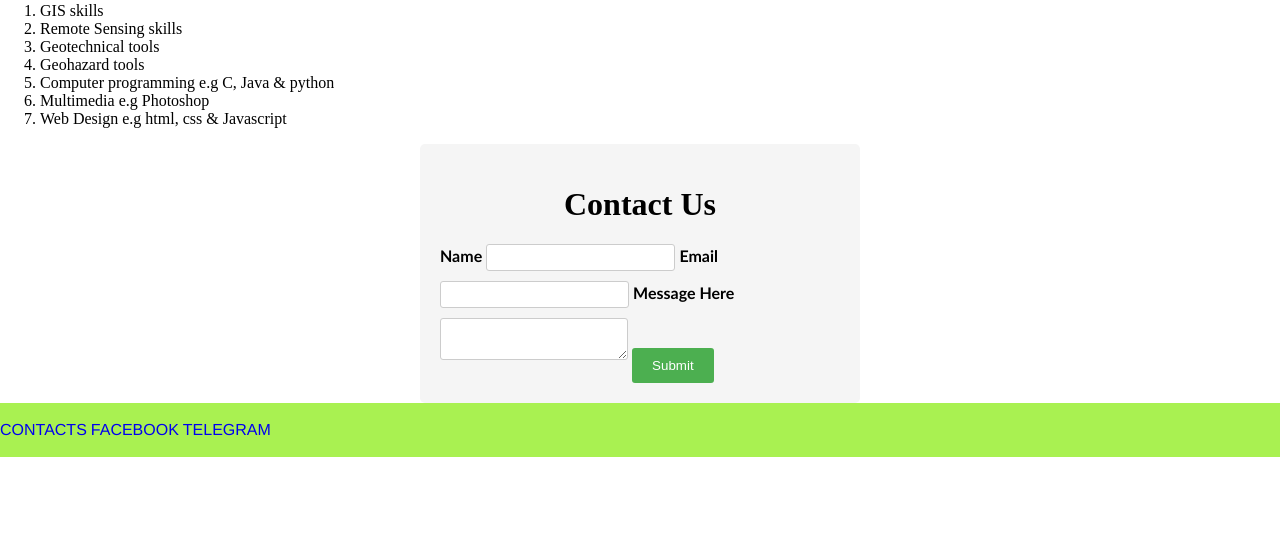
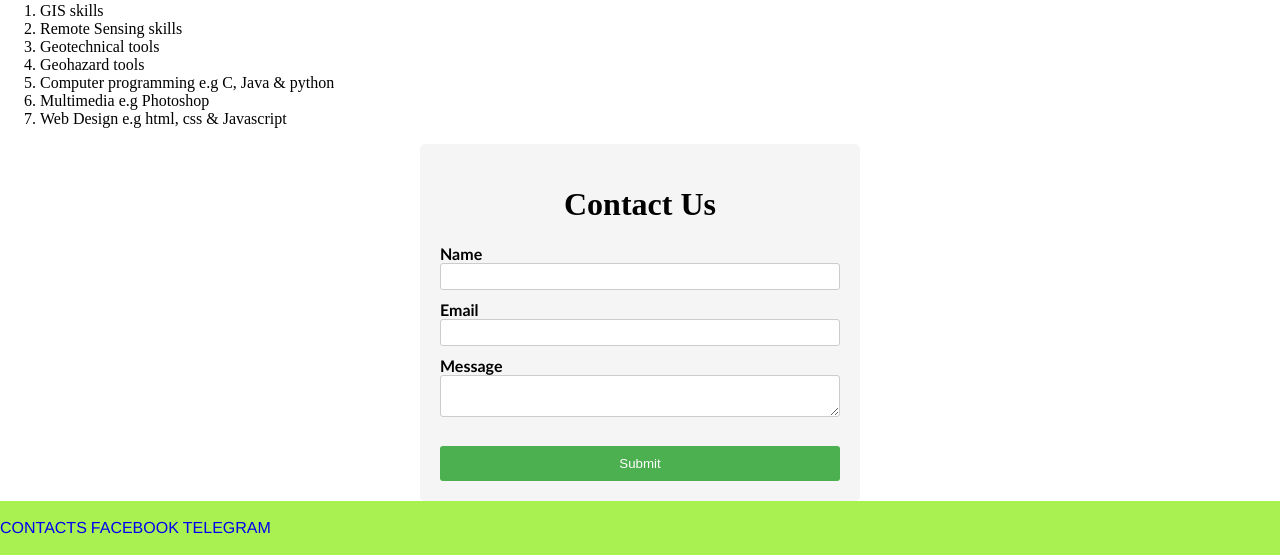
Before and after one commit to FelixMphepo/my-portfolio, a PHP site: page / in a window 1280 px wide. Shown: the part 1412-1967 px from the top of the page. Before the commit the page ends 1869 px from the top, so only its background shows below. Run offline with PHP 8.4, Linux system fonts and the light colour scheme.

Commit message:
Signed-off-by: FelixMphepo <mphepo.felix178@gmail.com>

```diff
--- a/css.css
+++ b/css.css
@@ -54,6 +54,7 @@ nav{
   }
 
   form {
+    display: flex;
     flex-direction: column;
     font-family: 'Gill Sans', 'Gill Sans MT', Calibri, 'Trebuchet MS', sans-serif;
   }
--- a/index.html
+++ b/index.html
@@ -68,14 +68,14 @@
     <div class="container">
         <h1>Contact Us</h1>
         <form>
-          <label for="name">Name</label>
+          <label for="name">Name<br></label>
           <input type="text" id="name" name="name" required>
 
-          <label for="email">Email</label>
+          <label for="email">Email<br></label>
           <input type="email" id="email" name="email" required>
 
-          <label for="message">Message Here</label>
-          <textarea id="message" name="message" required></textarea>
+          <label for="message">Message</label>
+          <textarea id="message" name="message" required></textarea><br>
 
           <button type="submit">Submit</button>
         </form>
```
